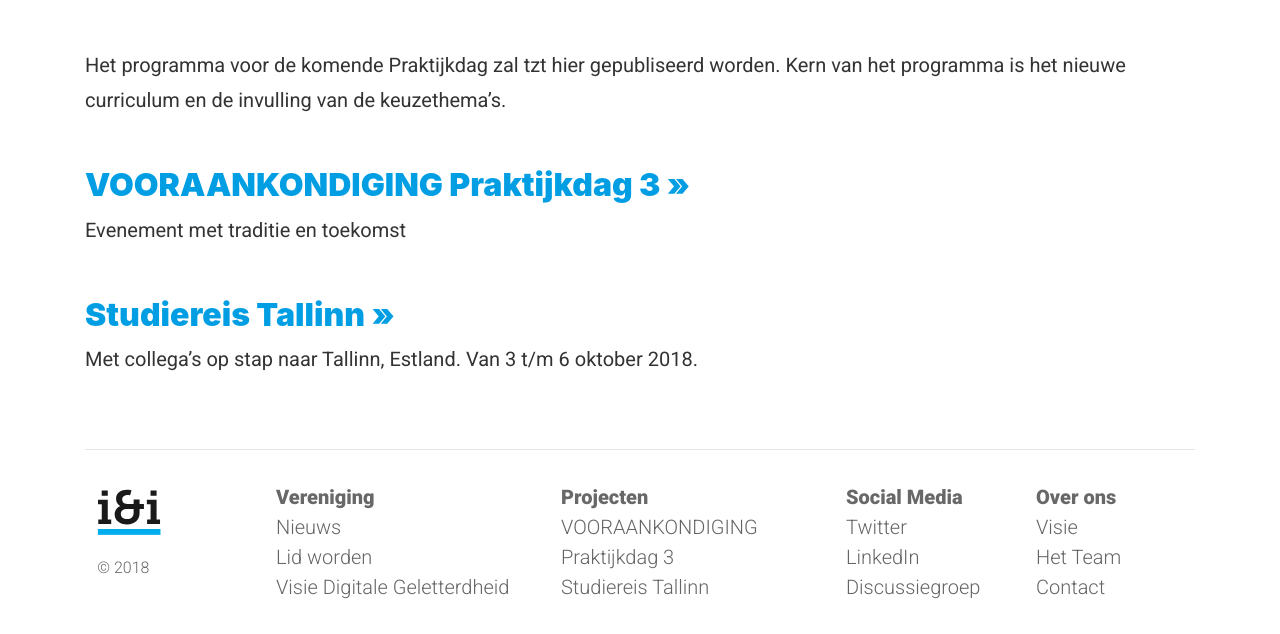
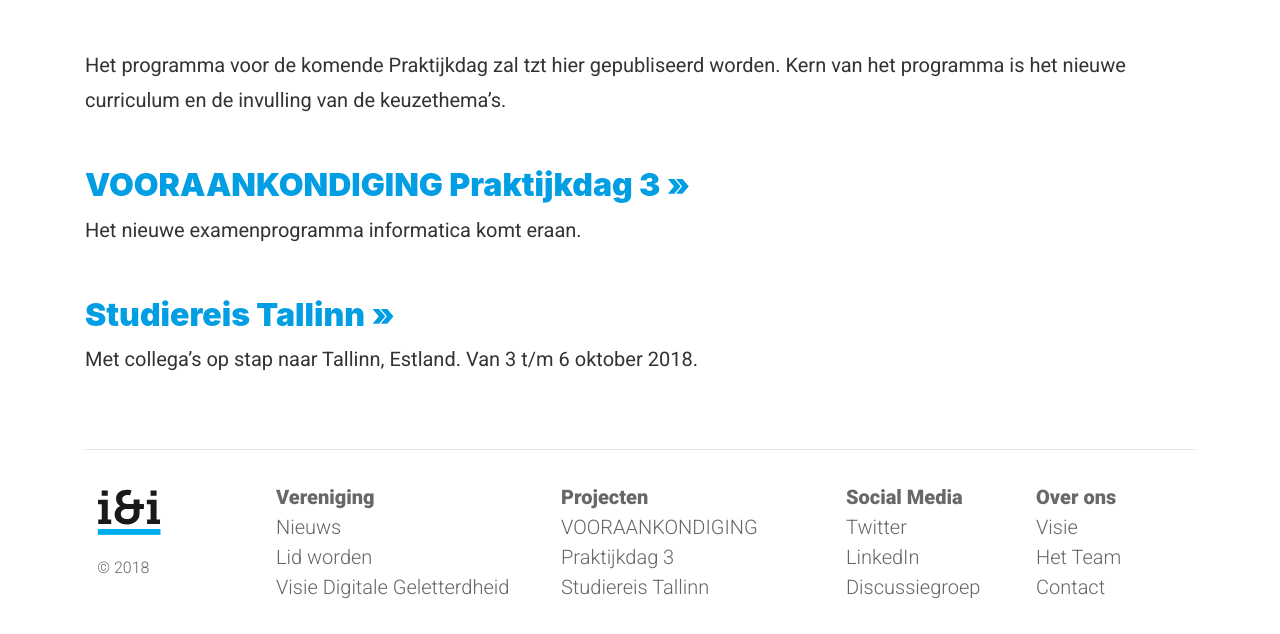
Before and after one commit to ieni/website, a Jekyll site: the page built from _pages/praktijkdag.md, in a window 1280 px wide. Shown: the part 390-1024 px from the top of the page. Built offline with Jekyll 4.4.1, drawn with Linux system fonts in a browser that asks for light colours.

Commit message:
Update ieni-conferentie.md

```diff
--- a/_projects/ieni-conferentie.md
+++ b/_projects/ieni-conferentie.md
@@ -1,13 +1,14 @@
 ---
 title: "VOORAANKONDIGING Praktijkdag 3"
-lead: "Evenement met traditie en toekomst"
+lead: "Het nieuwe examenprogramma informatica komt eraan."
 prefix: "de"
 website: http://ieniconferentie.nl
 layout: project
 ---
 
-i&i en SLO organiseren tweedaagse conferentie Informatica-onderwijs en Digitale Geletterdheid
-Datum: woensdag 7 november van 16.00 – 20.30 uur en donderdag 8 november van 9.00 tot 17.00 uur.
+#i&i en SLO organiseren een tweedaagse conferentie Informatica-onderwijs en Digitale Geletterdheid
+
+**Datum: woensdag 7 november van 16.00 – 20.30 uur en donderdag 8 november van 9.00 tot 17.00 uur.**
 Locatie: Koningsbergergebouw Universiteit Utrecht
 
 Het nieuwe examenprogramma informatica komt er aan.
```
